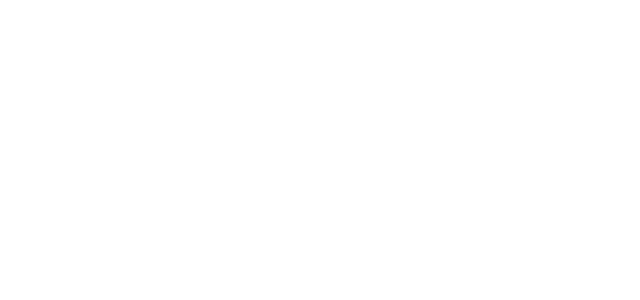
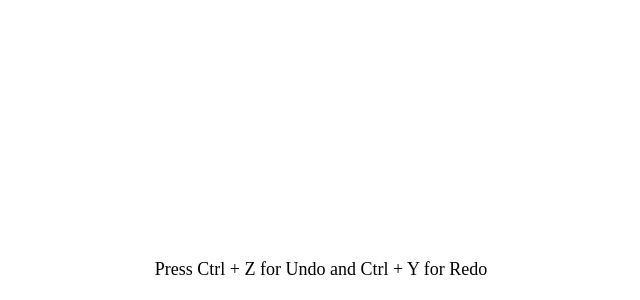
Before and after one commit to dheeraj1566/Tasks, a React (Vite) app in the folder Undo-Redo-on-key-press/: page / in a window 1280 px wide. Shown: the part 500-800 px from the top of the page, without its empty margins (319-959 px from the left). Built offline with nearby package versions, Linux system fonts and the light colour scheme.

Commit message:
change text color

```diff
--- a/Undo-Redo-on-key-press/src/CircleDrowing.jsx
+++ b/Undo-Redo-on-key-press/src/CircleDrowing.jsx
@@ -90,7 +90,7 @@
                     />
                 ))}
             </div>
-            <div style={{ position: "fixed", bottom: "20px", left: "50%", transform: "translateX(-50%)", color: "white", fontSize: "18px" }}>
+            <div style={{ position: "fixed", bottom: "20px", left: "50%", transform: "translateX(-50%)", color: "black", fontSize: "18px" }}>
                 <p>Press Ctrl + Z for Undo and Ctrl + Y for Redo</p>
             </div>
         </div>
```
